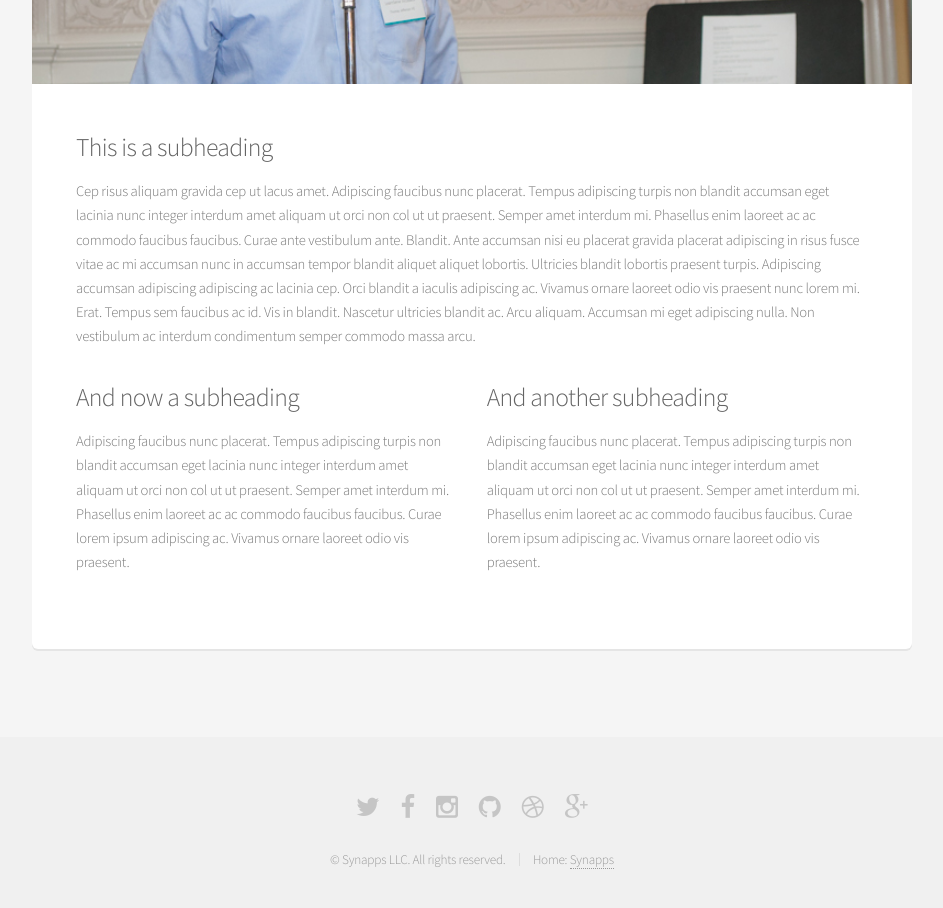
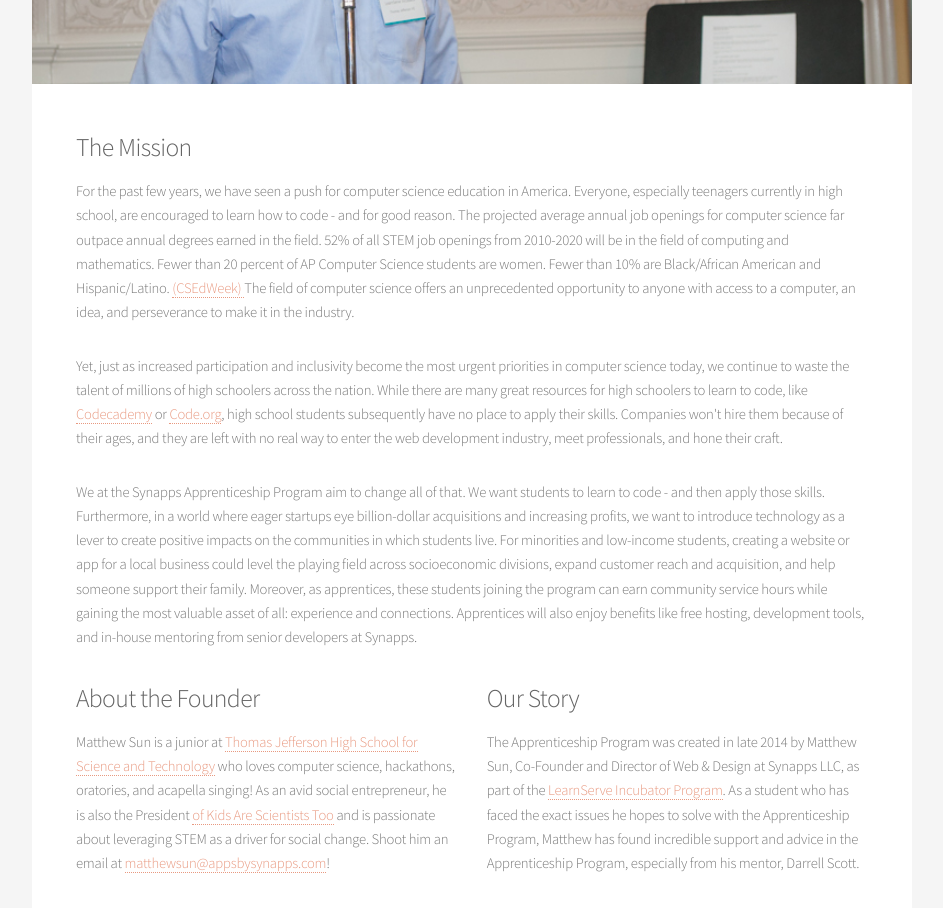
Before and after one commit to appsbysynapps/ApprenticeshipWebsite, a plain HTML site: page about.html in a window 1280 px wide. Shown: the part 580-1488 px from the top of the page, without its empty margins (168-1111 px from the left). Drawn offline with Linux system fonts and the light colour scheme.

Commit message:
Updated About section.

```diff
--- a/about.html
+++ b/about.html
@@ -53,16 +53,26 @@
 				</header>
 				<div class="box">
 					<span class="image featured"><img src="images/gala.jpg" alt="" /></span>
-					<h3>This is a subheading</h3>
-					<p>Cep risus aliquam gravida cep ut lacus amet. Adipiscing faucibus nunc placerat. Tempus adipiscing turpis non blandit accumsan eget lacinia nunc integer interdum amet aliquam ut orci non col ut ut praesent. Semper amet interdum mi. Phasellus enim laoreet ac ac commodo faucibus faucibus. Curae ante vestibulum ante. Blandit. Ante accumsan nisi eu placerat gravida placerat adipiscing in risus fusce vitae ac mi accumsan nunc in accumsan tempor blandit aliquet aliquet lobortis. Ultricies blandit lobortis praesent turpis. Adipiscing accumsan adipiscing adipiscing ac lacinia cep. Orci blandit a iaculis adipiscing ac. Vivamus ornare laoreet odio vis praesent nunc lorem mi. Erat. Tempus sem faucibus ac id. Vis in blandit. Nascetur ultricies blandit ac. Arcu aliquam. Accumsan mi eget adipiscing nulla. Non vestibulum ac interdum condimentum semper commodo massa arcu.</p>
+					<h3>The Mission</h3>
+					<p>
+						For the past few years, we have seen a push for computer science education in America. Everyone, especially teenagers currently in high school, are encouraged to learn how to code - and for good reason. The projected average annual job openings for computer science far outpace annual degrees earned in the field. 52% of all STEM job openings from 2010-2020 will be in the field of computing and mathematics. Fewer than 20 percent of AP Computer Science students are women. Fewer than 10% are Black/African American and Hispanic/Latino. <a href="http://csedweek.org/resource_kit/blurbs" target="_blank"> (CSEdWeek) </a> The field of computer science offers an unprecedented opportunity to anyone with access to a computer, an idea, and perseverance to make it in the industry.
+					</p>
+					<p>
+						Yet, just as increased participation and inclusivity become the most urgent priorities in computer science today, we continue to waste the talent of millions of high schoolers across the nation. While there are many great resources for high schoolers to learn to code, like <a href="http://www.codecademy.com/" target="_blank">Codecademy</a> or <a href="http://code.org/learn" target="_blank">Code.org</a>, high school students subsequently have no place to apply their skills. Companies won't hire them because of their ages, and they are left with no real way to enter the web development industry, meet professionals, and hone their craft.
+					</p>
+
+					<p>
+						We at the Synapps Apprenticeship Program aim to change all of that. We want students to learn to code - and then apply those skills. Furthermore, in a world where eager startups eye billion-dollar acquisitions and increasing profits, we want to introduce technology as a lever to create positive impacts on the communities in which students live. For minorities and low-income students, creating a website or app for a local business could level the playing field across socioeconomic divisions, expand customer reach and acquisition, and help someone support their family. Moreover, as apprentices, these students joining the program can earn community service hours while gaining the most valuable asset of all: experience and connections. Apprentices will also enjoy benefits like free hosting, development tools, and in-house mentoring from senior developers at Synapps.
+					</p>
+
 					<div class="row">
 						<div class="6u 12u(mobilep)">
-							<h3>And now a subheading</h3>
-							<p>Adipiscing faucibus nunc placerat. Tempus adipiscing turpis non blandit accumsan eget lacinia nunc integer interdum amet aliquam ut orci non col ut ut praesent. Semper amet interdum mi. Phasellus enim laoreet ac ac commodo faucibus faucibus. Curae lorem ipsum adipiscing ac. Vivamus ornare laoreet odio vis praesent.</p>
+							<h3>About the Founder</h3>
+							<p>Matthew Sun is a junior at <a href="tjhsst.edu" target="_blank">Thomas Jefferson High School for Science and Technology</a> who loves computer science, hackathons, oratories, and acapella singing! As an avid social entrepreneur, he is also the President <a href="kastvirginia.org" target="_blank">of Kids Are Scientists Too</a> and is passionate about leveraging STEM as a driver for social change. Shoot him an email at <a href="mailto:matthewsun@appsbysynapps.com" target="_top">matthewsun@appsbysynapps.com</a>! </p>
 						</div>
 						<div class="6u 12u(mobilep)">
-							<h3>And another subheading</h3>
-							<p>Adipiscing faucibus nunc placerat. Tempus adipiscing turpis non blandit accumsan eget lacinia nunc integer interdum amet aliquam ut orci non col ut ut praesent. Semper amet interdum mi. Phasellus enim laoreet ac ac commodo faucibus faucibus. Curae lorem ipsum adipiscing ac. Vivamus ornare laoreet odio vis praesent.</p>
+							<h3>Our Story</h3>
+							<p>The Apprenticeship Program was created in late 2014 by Matthew Sun, Co-Founder and Director of Web &#38; Design at Synapps LLC, as part of the <a href="http://learn-serve.org/learnserve-incubator/" target="_blank">LearnServe Incubator Program</a>. As a student who has faced the exact issues he hopes to solve with the Apprenticeship Program, Matthew has found incredible support and advice in the Apprenticeship Program, especially from his mentor, Darrell Scott. </p>
 						</div>
 					</div>
 				</div>
```
